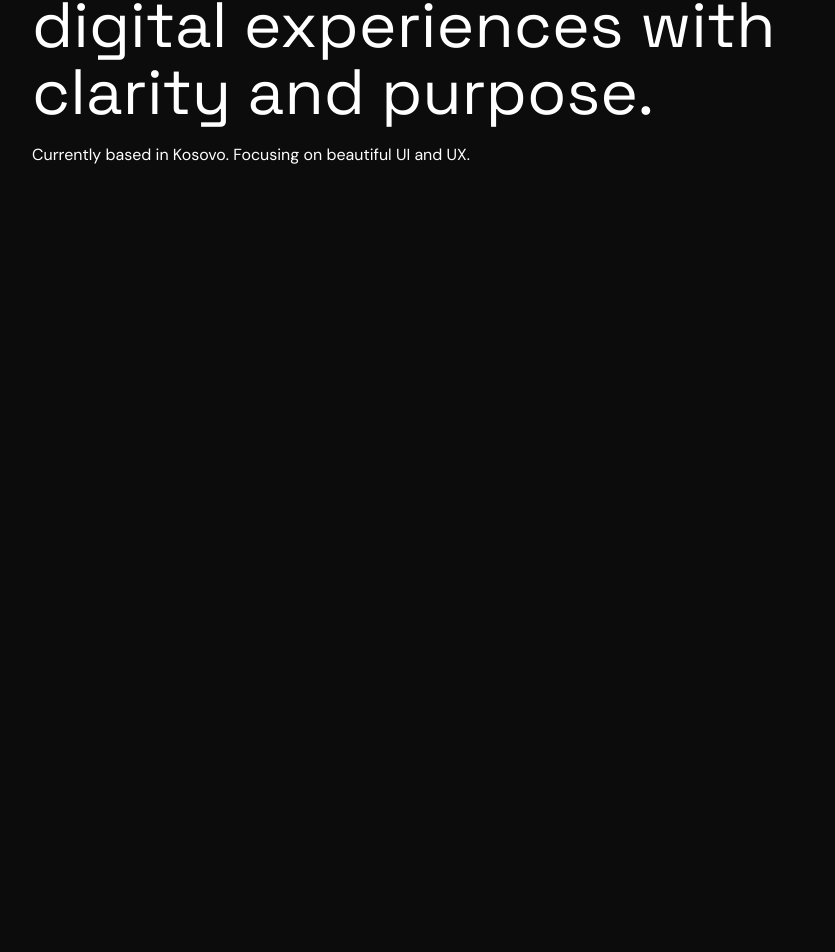
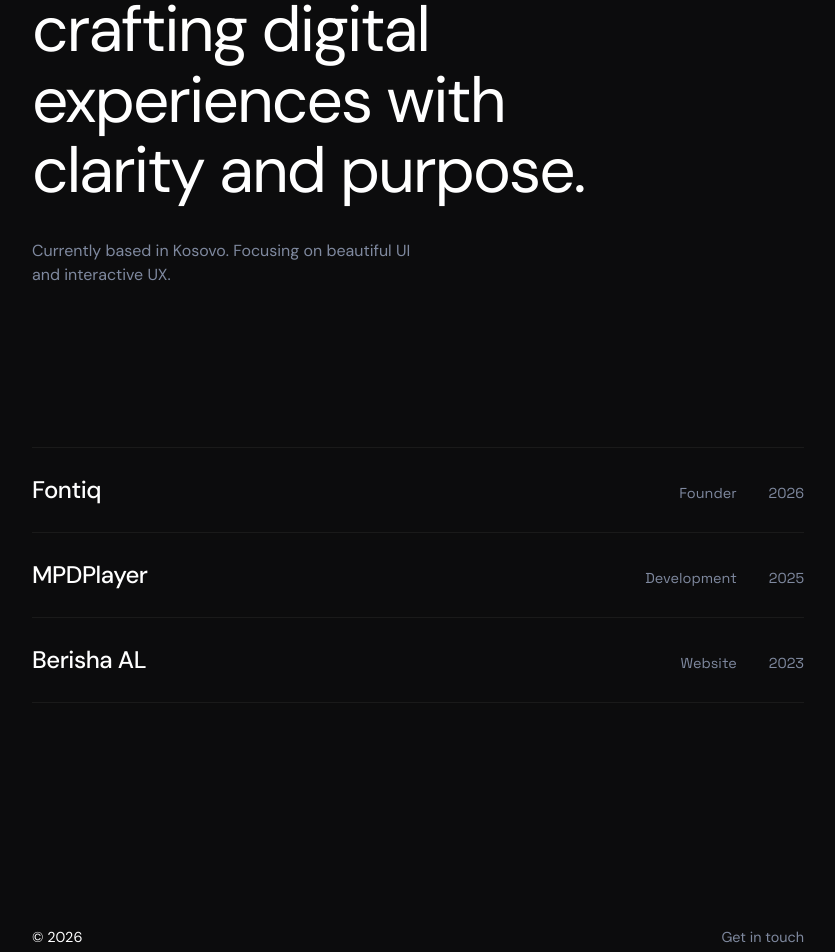
Before and after one commit to Johnson-Berisha/gjnsn, a Next.js app: page / in a window 1280 px wide. Shown: the part 291-1243 px from the top of the page, without its empty margins (222-1057 px from the left). Before the commit the page ends 800 px from the top, so only its background shows below. Built offline with nearby package versions, Linux system fonts and the light colour scheme.

Commit message:
pretty much finished

```diff
--- a/src/app/globals.css
+++ b/src/app/globals.css
@@ -10,6 +10,8 @@
   --color-bg: hsl(240, 5%, 5%);
   --color-muted: hsl(221, 14%, 56%);
   --color-text: hsl(0, 0%, 100%);
+  --line: hsl(0, 0%, 10%);
+
 
   /* font size tokens */
   --type-xxs: clamp(0.65rem, calc(0.60rem + 0.40vw), 0.75rem);
@@ -89,11 +91,12 @@ body {
 }
 
 h1 {
-  margin: 0 0 var(--space-md) 0;
-  font-weight: 400;
-  font-size: var(--type-3xl);
-  line-height: 1.05;
-  font-family: var(--font-mono);
+  font-family: var(--font-sans);
+  font-size: clamp(2rem, 5vw, 4rem);
+  font-weight: 300;
+  line-height: 1.1;
+  letter-spacing: -0.03em;
+  max-width: 80%;
 }
 
 h2 {
@@ -158,10 +161,6 @@ small,
   .container {
     margin: 1.5rem auto;
   }
-
-  h1 {
-    font-size: clamp(1.75rem, calc(1.6rem + 2.2vw), 2.25rem);
-  }
 }
 
 /* actual website */
@@ -180,7 +179,7 @@ header .logo {
 
 header nav {
   display: flex;
-  gap: var(--space-lg);
+  gap: calc(var(--spacing) / 1.5);
 }
 
 header nav a {
@@ -194,3 +193,88 @@ header nav a:hover {
   transform: translateY(-2px);
   color: var(--color-text);
 }
+
+/* hero */
+.hero {
+  margin-bottom: calc(var(--spacing) * 5);
+}
+
+.hero-sub {
+  margin-top: var(--spacing);
+  color: var(--color-muted);
+  width: 400px;
+}
+
+/* projects */
+
+.project-list {
+  display: flex;
+  flex-direction: column;
+  border-top: 1px solid var(--line);
+}
+
+.project-item {
+  display: flex;
+  justify-content: space-between;
+  align-items: baseline;
+  padding: 1.5rem 0;
+  border-bottom: 1px solid var(--line);
+  transition: all .3s ease;
+  position: relative;
+}
+
+.project-list:hover .project-item {
+  opacity: 0.4;
+}
+
+.project-list .project-item:hover {
+  opacity: 1;
+  padding-left: 10px;
+}
+
+.project-title {
+  font-size: 1.5rem;
+  font-weight: 500;
+  letter-spacing: -0.02em;
+}
+
+.project-meta {
+  display: flex;
+  gap: 2rem;
+  font-size: .9rem;
+  color: var(--color-muted);
+  font-family: var(--font-mono);
+}
+
+@media (max-width: 600px) {
+  .project-item {
+    flex-direction: column;
+    gap: 0.5rem;
+  }
+
+  .project-meta {
+    width: 100%;
+    justify-content: space-between;
+    gap: 0;
+  }
+}
+
+/* footer */
+
+footer {
+  margin-top: calc(var(--spacing) * 6);
+  padding-top: var(--spacing);
+  display: flex;
+  justify-content: space-between;
+  font-size: .9rem;
+}
+
+footer a {
+  color: var(--color-muted);
+  transition: .2s;
+}
+
+footer a:hover {
+  transform: translateY(-2px);
+  color: var(--color-text);
+}
--- a/src/app/page.js
+++ b/src/app/page.js
@@ -12,9 +12,38 @@ export default function Home() {
         </nav>
       </header>
       <section className="hero">
-        <h1>Web Developer crafting digital experiences with clarity and purpose.</h1>
-        <p className="hero-sub">Currently based in Kosovo. Focusing on beautiful UI and UX.</p>
+        <h1>Web developer crafting digital experiences with clarity and purpose.</h1>
+        <p className="hero-sub">Currently based in Kosovo. Focusing on beautiful UI and interactive UX.</p>
       </section>
+      <section>
+        <div className="project-list">
+          <a href="#" className="project-item">
+            <span className="project-title">Fontiq</span>
+            <div className="project-meta">
+              <span>Founder</span>
+              <span>2026</span>
+            </div>
+          </a>
+          <a href="#" className="project-item">
+            <span className="project-title">MPDPlayer</span>
+            <div className="project-meta">
+              <span>Development</span>
+              <span>2025</span>
+            </div>
+          </a>
+          <a href="#" className="project-item">
+            <span className="project-title">Berisha AL</span>
+            <div className="project-meta">
+              <span>Website</span>
+              <span>2023</span>
+            </div>
+          </a>
+        </div>
+      </section>
+      <footer>
+        <span>&copy; 2026</span>
+        <Link href={"#"}>Get in touch</Link>
+      </footer>
     </div>
   );
 }
```
